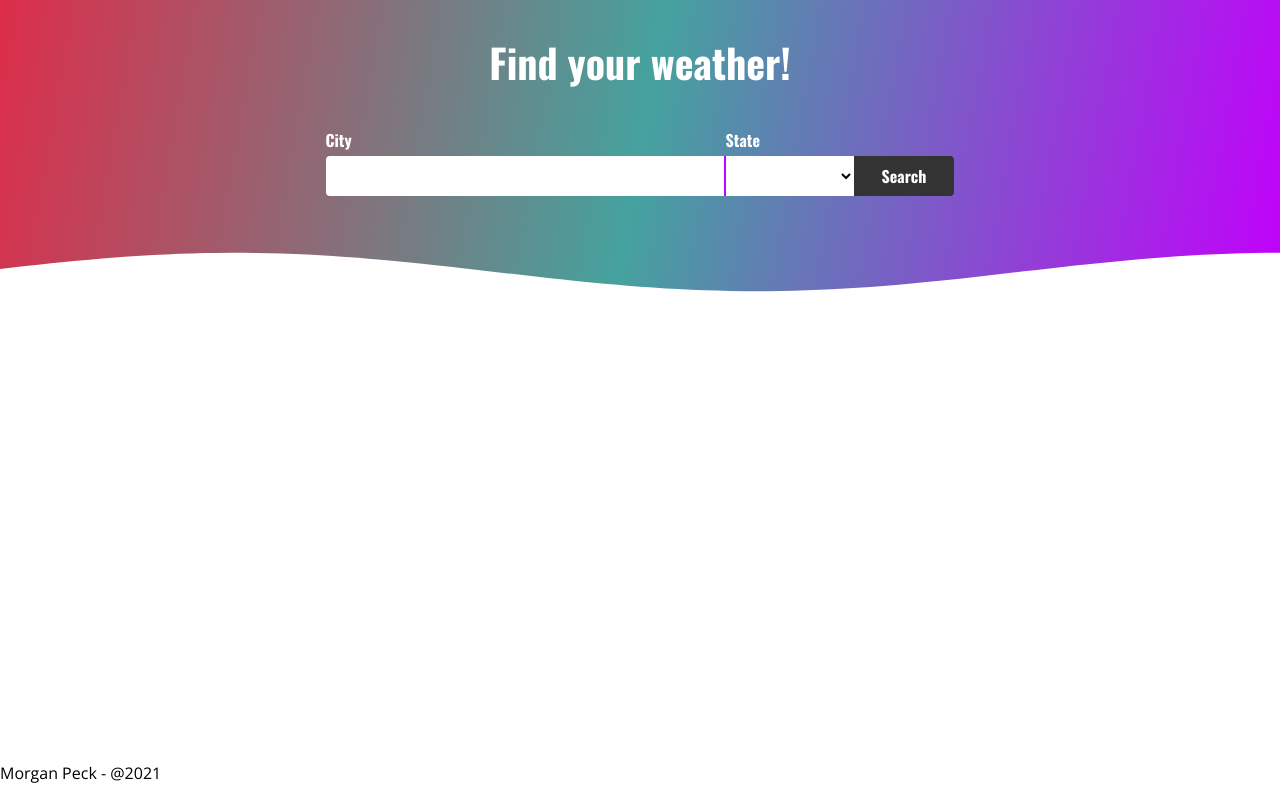
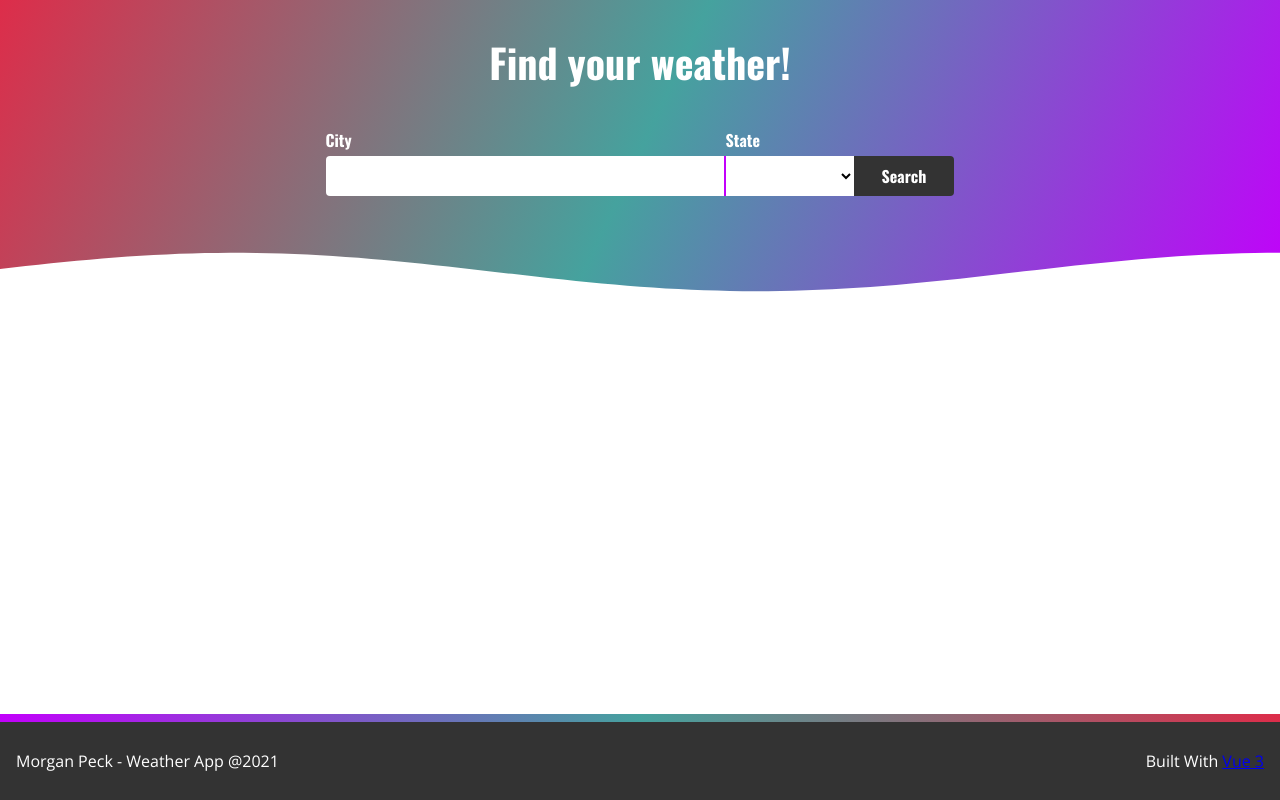
Before and after one commit to mpeck99/weather-app, a Vue app: page / in a window 1280 px wide. Built offline with nearby package versions, Linux system fonts and the light colour scheme.

Commit message:
creating a  gradient border

```diff
--- a/src/Components/Footer.vue
+++ b/src/Components/Footer.vue
@@ -1,6 +1,7 @@
 <template>
   <footer>
-    <p>Morgan Peck - @{{ new Date().getFullYear() }}</p>
+    <p>Morgan Peck - Weather App @{{ new Date().getFullYear() }}</p>
+    <p>Built with <a href="https://v3.vuejs.org/">Vue 3</a></p>
   </footer>
 </template>
 
@@ -8,4 +9,22 @@
 export default {};
 </script>
 
-<style></style>
+<style lang="scss">
+@import '../assets/styles/styles.scss';
+
+footer {
+  display: flex;
+  justify-content: space-between;
+
+  padding: 0.75rem 1rem;
+
+  color: $white;
+
+  background: $black;
+
+  border-image-source: linear-gradient(to left, $pink, $teal, $purple);
+  border-top: 10px solid;
+  border-image-slice: 1;
+  border-width: 0.5rem;
+}
+</style>
--- a/src/Components/PlacesSearch.vue
+++ b/src/Components/PlacesSearch.vue
@@ -110,7 +110,7 @@ export default {
 
   position: relative;
 
-  background: linear-gradient(100deg, $pink 0%, $teal, $purple 100%);
+  background: linear-gradient(115deg, $pink 0%, $teal, $purple 100%);
   @media (min-width: 767px) {
     min-height: 15rem;
   }
```
